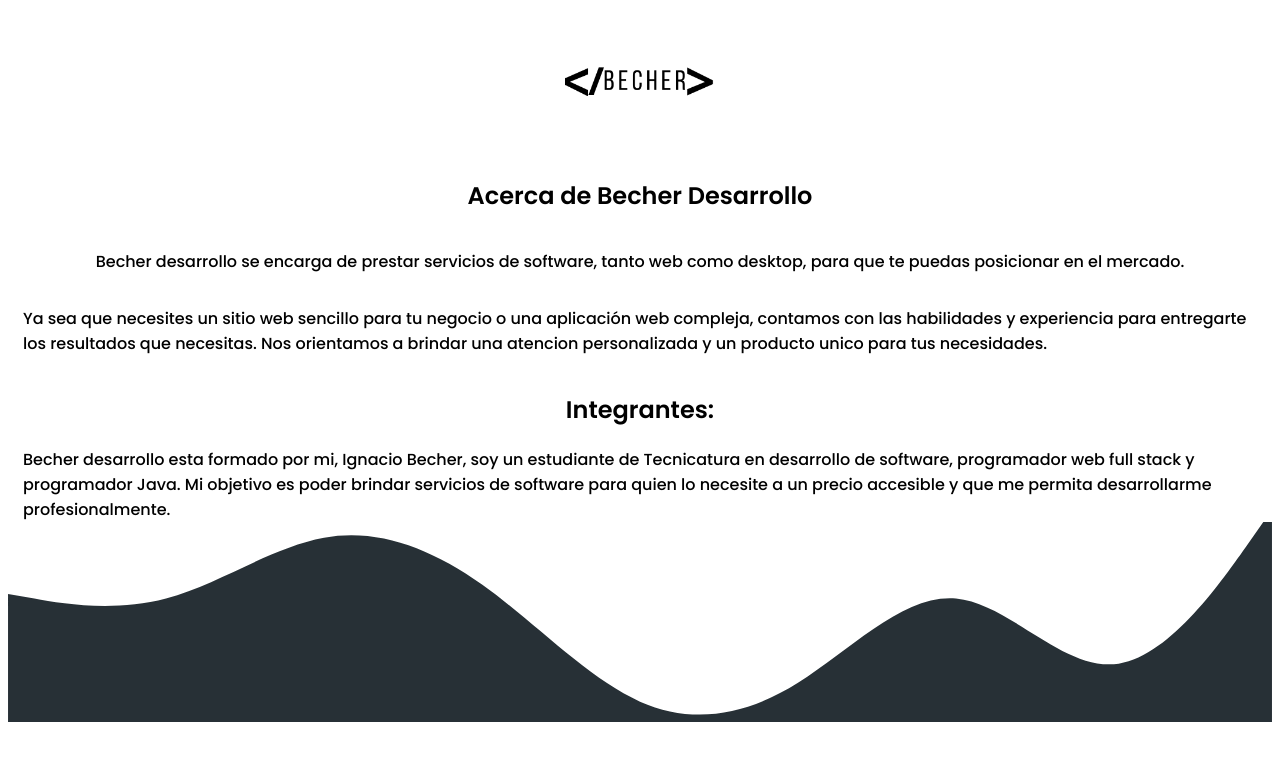
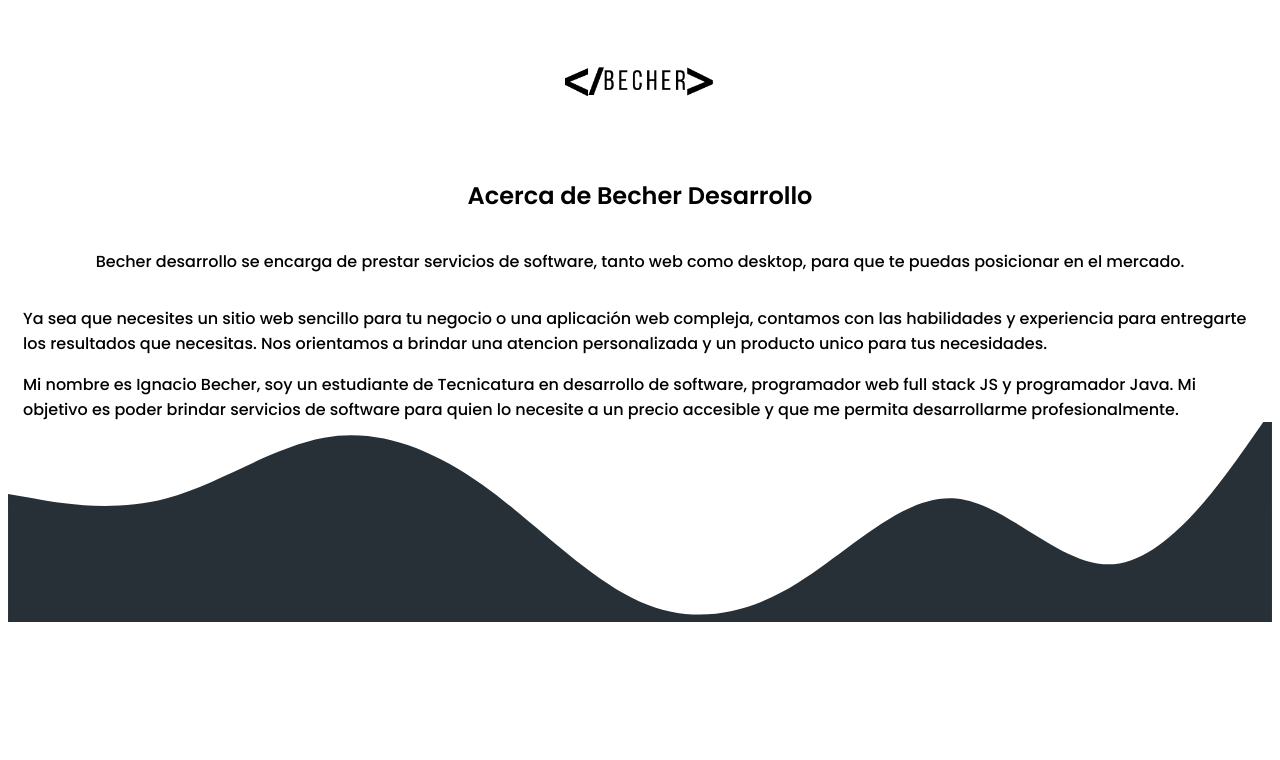
Before and after one commit to ignaciobecher/becherweb, a website: page Nosotros.html in a window 1280 px wide. Drawn offline with Linux system fonts and the light colour scheme.

Commit message:
corrections made

```diff
--- a/Nosotros.html
+++ b/Nosotros.html
@@ -28,12 +28,10 @@
     </div>
 
     <div class="team-container">
-      <h2>Integrantes:</h2>
-      Becher desarrollo esta formado por mi, Ignacio Becher, soy un estudiante
-      de Tecnicatura en desarrollo de software, programador web full stack y
-      programador Java. Mi objetivo es poder brindar servicios de software para
-      quien lo necesite a un precio accesible y que me permita desarrollarme
-      profesionalmente.
+      Mi nombre es Ignacio Becher, soy un estudiante de Tecnicatura en
+      desarrollo de software, programador web full stack JS y programador Java.
+      Mi objetivo es poder brindar servicios de software para quien lo necesite
+      a un precio accesible y que me permita desarrollarme profesionalmente.
     </div>
 
     <div class="img-container"></div>
```
Also changed, not shown: index.html (+7 -3 lines).
